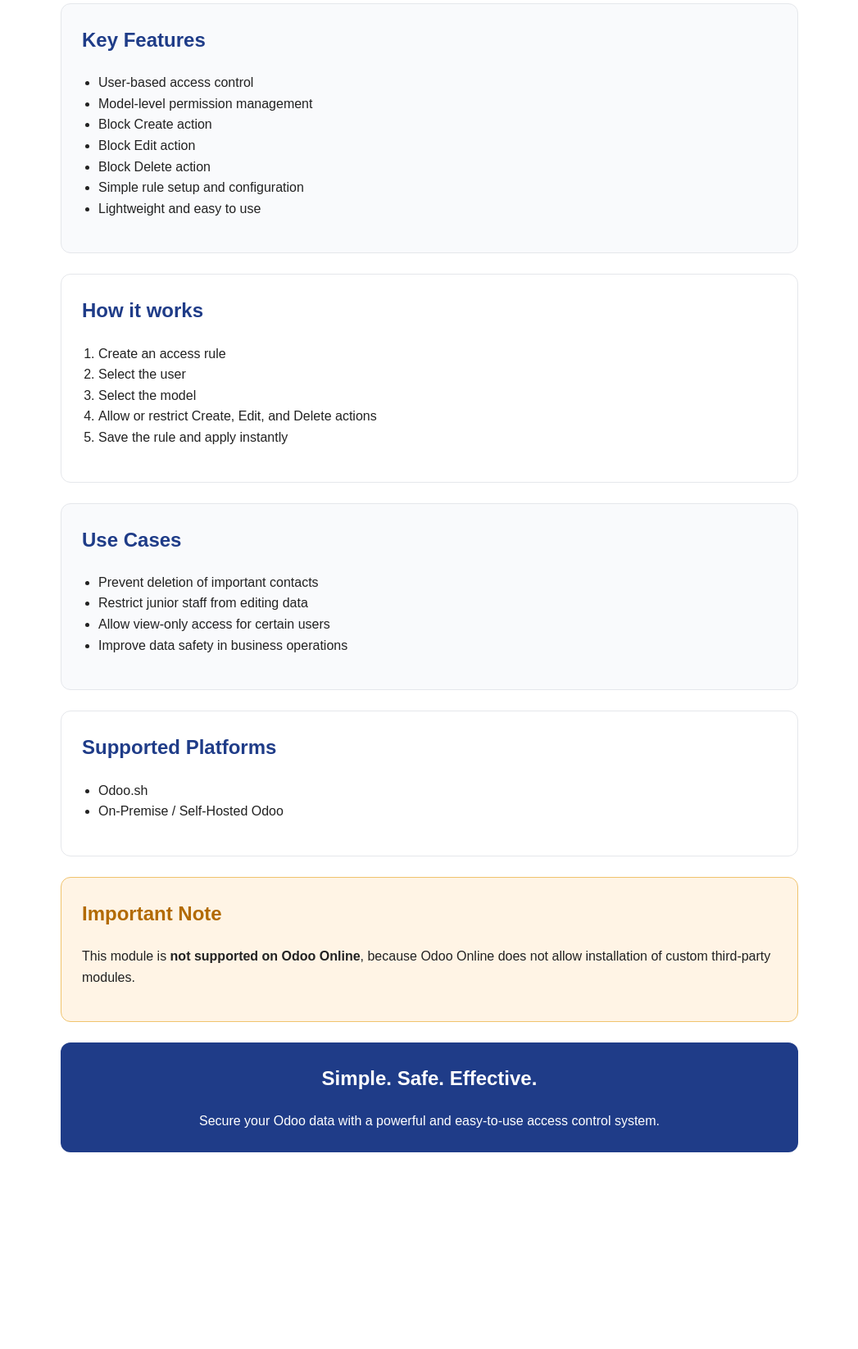
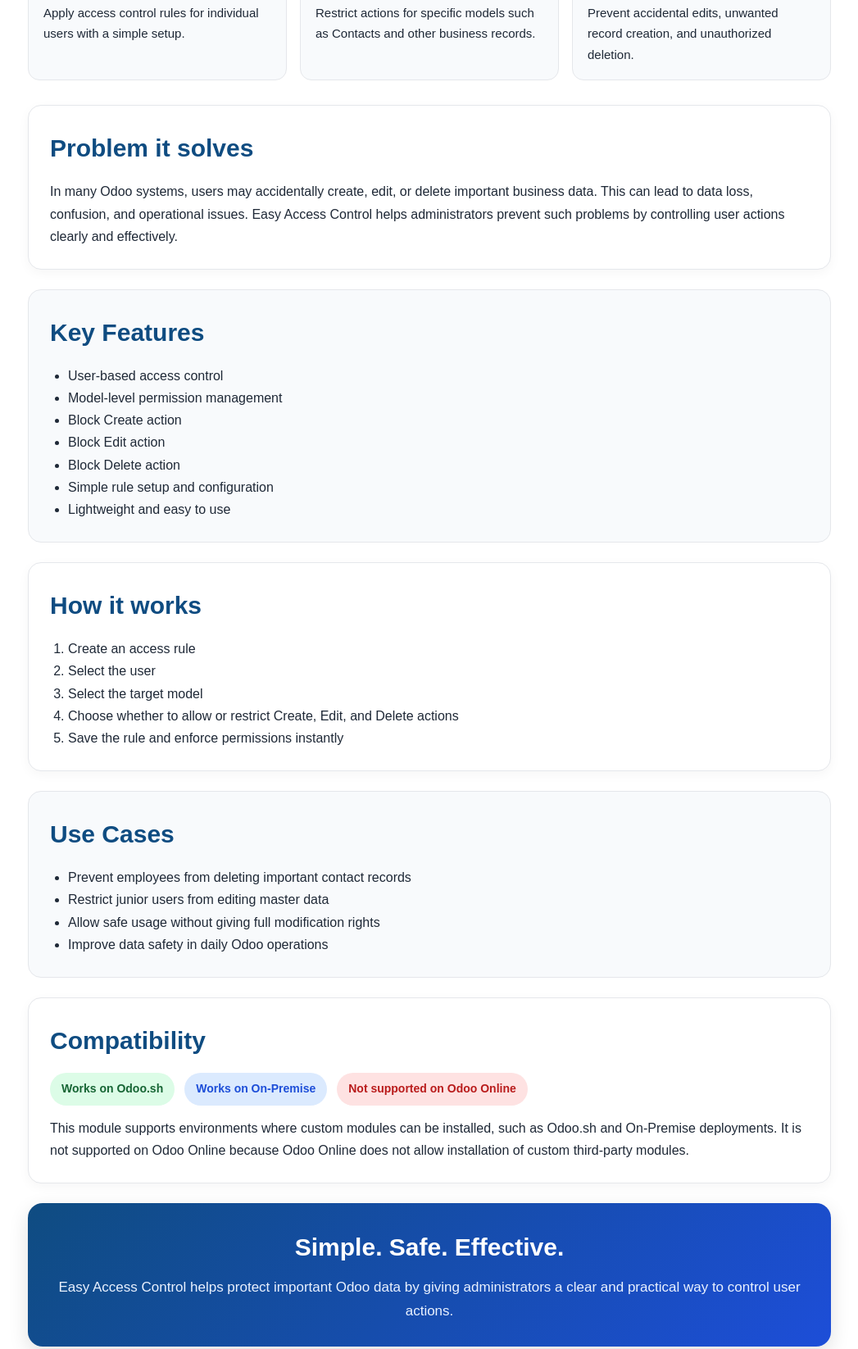
Before and after one commit to mailtomemohan9387/easy_access_control, a plain HTML site: page easy_access_control/static/description/index.html in a window 1280 px wide. Shown: the part 996-2642 px from the top of the page at 82% size, without its empty margins (116-1163 px from the left). Before the commit the page ends 2410 px from the top, so only its background shows below. Drawn offline with Linux system fonts and the light colour scheme.

Commit message:
Update index.html

```diff
--- a/easy_access_control/static/description/index.html
+++ b/easy_access_control/static/description/index.html
@@ -1,30 +1,52 @@
-<section style="max-width: 900px; margin: auto; font-family: Arial, sans-serif; color: #222; line-height: 1.6;">
+<section style="max-width: 980px; margin: 0 auto; font-family: Arial, sans-serif; color: #1f2937; line-height: 1.7; background: #ffffff;">
 
-    <div style="text-align: center; padding: 30px 20px; background: #f5f7fb; border-radius: 12px; margin-bottom: 25px;">
-        <h1 style="font-size: 34px; margin-bottom: 10px; color: #1f3c88;">Easy Access Control</h1>
-        <p style="font-size: 18px; margin: 0; color: #444;">
-            Control who can create, edit, or delete records in Odoo — easily and safely.
+    <!-- Hero -->
+    <div style="background: linear-gradient(135deg, #0f4c81, #2563eb); border-radius: 18px; padding: 28px 24px; margin: 20px 0 28px 0; box-shadow: 0 8px 24px rgba(0,0,0,0.12); color: #ffffff; text-align: center;">
+        <div style="margin-bottom: 18px;">
+            <img src="icon.png" alt="Easy Access Control Icon" style="width: 90px; height: 90px; border-radius: 18px; background: #ffffff; padding: 10px; box-shadow: 0 4px 14px rgba(0,0,0,0.18);" />
+        </div>
+        <h1 style="margin: 0; font-size: 36px; font-weight: 700; color: #ffffff;">Easy Access Control</h1>
+        <p style="margin: 12px auto 0 auto; max-width: 760px; font-size: 18px; color: #e5eefc;">
+            Control who can create, edit, or delete records in Odoo easily and safely.
         </p>
     </div>
 
-    <div style="text-align: center; margin-bottom: 30px;">
-        <img src="banner.png" alt="Easy Access Control Banner" style="max-width: 100%; border-radius: 10px; box-shadow: 0 4px 14px rgba(0,0,0,0.12);"/>
+    <!-- Banner -->
+    <div style="margin: 0 0 30px 0; text-align: center;">
+        <img src="banner.png" alt="Easy Access Control Banner"
+             style="width: 100%; max-width: 980px; border-radius: 18px; display: block; margin: 0 auto; box-shadow: 0 8px 24px rgba(0,0,0,0.15);" />
+    </div>
+
+    <!-- Highlights -->
+    <div style="display: flex; flex-wrap: wrap; gap: 16px; margin-bottom: 30px;">
+        <div style="flex: 1 1 220px; background: #f8fafc; border: 1px solid #e5e7eb; border-radius: 14px; padding: 18px;">
+            <h3 style="margin: 0 0 8px 0; color: #0f4c81;">User-Based Rules</h3>
+            <p style="margin: 0; font-size: 15px;">Apply access control rules for individual users with a simple setup.</p>
+        </div>
+        <div style="flex: 1 1 220px; background: #f8fafc; border: 1px solid #e5e7eb; border-radius: 14px; padding: 18px;">
+            <h3 style="margin: 0 0 8px 0; color: #0f4c81;">Model-Level Control</h3>
+            <p style="margin: 0; font-size: 15px;">Restrict actions for specific models such as Contacts and other business records.</p>
+        </div>
+        <div style="flex: 1 1 220px; background: #f8fafc; border: 1px solid #e5e7eb; border-radius: 14px; padding: 18px;">
+            <h3 style="margin: 0 0 8px 0; color: #0f4c81;">Safe Operations</h3>
+            <p style="margin: 0; font-size: 15px;">Prevent accidental edits, unwanted record creation, and unauthorized deletion.</p>
+        </div>
     </div>
 
     <!-- Problem -->
-    <div style="background: #ffffff; border: 1px solid #e5e7eb; border-radius: 12px; padding: 25px; margin-bottom: 25px;">
-        <h2 style="color: #1f3c88; margin-top: 0;">Problem it solves</h2>
-        <p>
+    <div style="background: #ffffff; border: 1px solid #e5e7eb; border-radius: 16px; padding: 26px; margin-bottom: 24px; box-shadow: 0 4px 14px rgba(0,0,0,0.04);">
+        <h2 style="margin-top: 0; margin-bottom: 14px; font-size: 30px; color: #0f4c81;">Problem it solves</h2>
+        <p style="margin: 0; font-size: 16px;">
             In many Odoo systems, users may accidentally create, edit, or delete important business data.
-            This can lead to data loss, confusion, and operational issues. Easy Access Control helps
-            administrators prevent such problems by controlling user actions.
+            This can lead to data loss, confusion, and operational issues.
+            Easy Access Control helps administrators prevent such problems by controlling user actions clearly and effectively.
         </p>
     </div>
 
     <!-- Features -->
-    <div style="background: #f9fafc; border: 1px solid #e5e7eb; border-radius: 12px; padding: 25px; margin-bottom: 25px;">
-        <h2 style="color: #1f3c88; margin-top: 0;">Key Features</h2>
-        <ul style="padding-left: 20px;">
+    <div style="background: #f8fafc; border: 1px solid #e5e7eb; border-radius: 16px; padding: 26px; margin-bottom: 24px;">
+        <h2 style="margin-top: 0; margin-bottom: 14px; font-size: 30px; color: #0f4c81;">Key Features</h2>
+        <ul style="margin: 0; padding-left: 22px; font-size: 16px;">
             <li>User-based access control</li>
             <li>Model-level permission management</li>
             <li>Block Create action</li>
@@ -36,51 +58,47 @@
     </div>
 
     <!-- How it works -->
-    <div style="background: #ffffff; border: 1px solid #e5e7eb; border-radius: 12px; padding: 25px; margin-bottom: 25px;">
-        <h2 style="color: #1f3c88; margin-top: 0;">How it works</h2>
-        <ol style="padding-left: 20px;">
+    <div style="background: #ffffff; border: 1px solid #e5e7eb; border-radius: 16px; padding: 26px; margin-bottom: 24px; box-shadow: 0 4px 14px rgba(0,0,0,0.04);">
+        <h2 style="margin-top: 0; margin-bottom: 14px; font-size: 30px; color: #0f4c81;">How it works</h2>
+        <ol style="margin: 0; padding-left: 22px; font-size: 16px;">
             <li>Create an access rule</li>
             <li>Select the user</li>
-            <li>Select the model</li>
-            <li>Allow or restrict Create, Edit, and Delete actions</li>
-            <li>Save the rule and apply instantly</li>
+            <li>Select the target model</li>
+            <li>Choose whether to allow or restrict Create, Edit, and Delete actions</li>
+            <li>Save the rule and enforce permissions instantly</li>
         </ol>
     </div>
 
-    <!-- Use Case -->
-    <div style="background: #f9fafc; border: 1px solid #e5e7eb; border-radius: 12px; padding: 25px; margin-bottom: 25px;">
-        <h2 style="color: #1f3c88; margin-top: 0;">Use Cases</h2>
-        <ul style="padding-left: 20px;">
-            <li>Prevent deletion of important contacts</li>
-            <li>Restrict junior staff from editing data</li>
-            <li>Allow view-only access for certain users</li>
-            <li>Improve data safety in business operations</li>
+    <!-- Use cases -->
+    <div style="background: #f8fafc; border: 1px solid #e5e7eb; border-radius: 16px; padding: 26px; margin-bottom: 24px;">
+        <h2 style="margin-top: 0; margin-bottom: 14px; font-size: 30px; color: #0f4c81;">Use Cases</h2>
+        <ul style="margin: 0; padding-left: 22px; font-size: 16px;">
+            <li>Prevent employees from deleting important contact records</li>
+            <li>Restrict junior users from editing master data</li>
+            <li>Allow safe usage without giving full modification rights</li>
+            <li>Improve data safety in daily Odoo operations</li>
         </ul>
     </div>
 
-    <!-- Supported -->
-    <div style="background: #ffffff; border: 1px solid #e5e7eb; border-radius: 12px; padding: 25px; margin-bottom: 25px;">
-        <h2 style="color: #1f3c88; margin-top: 0;">Supported Platforms</h2>
-        <ul style="padding-left: 20px;">
-            <li>Odoo.sh</li>
-            <li>On-Premise / Self-Hosted Odoo</li>
-        </ul>
-    </div>
-
-    <!-- Important Note -->
-    <div style="background: #fff4e5; border: 1px solid #f0c36d; border-radius: 12px; padding: 25px; margin-bottom: 25px;">
-        <h2 style="color: #b26a00; margin-top: 0;">Important Note</h2>
-        <p>
-            This module is <strong>not supported on Odoo Online</strong>,
-            because Odoo Online does not allow installation of custom third-party modules.
+    <!-- Compatibility -->
+    <div style="background: #ffffff; border: 1px solid #e5e7eb; border-radius: 16px; padding: 26px; margin-bottom: 24px; box-shadow: 0 4px 14px rgba(0,0,0,0.04);">
+        <h2 style="margin-top: 0; margin-bottom: 14px; font-size: 30px; color: #0f4c81;">Compatibility</h2>
+        <div style="display: flex; flex-wrap: wrap; gap: 12px; margin-bottom: 14px;">
+            <span style="background: #dcfce7; color: #166534; padding: 8px 14px; border-radius: 999px; font-size: 14px; font-weight: 600;">Works on Odoo.sh</span>
+            <span style="background: #dbeafe; color: #1d4ed8; padding: 8px 14px; border-radius: 999px; font-size: 14px; font-weight: 600;">Works on On-Premise</span>
+            <span style="background: #fee2e2; color: #b91c1c; padding: 8px 14px; border-radius: 999px; font-size: 14px; font-weight: 600;">Not supported on Odoo Online</span>
+        </div>
+        <p style="margin: 0; font-size: 16px;">
+            This module supports environments where custom modules can be installed, such as Odoo.sh and On-Premise deployments.
+            It is not supported on Odoo Online because Odoo Online does not allow installation of custom third-party modules.
         </p>
     </div>
 
-    <!-- Footer -->
-    <div style="text-align: center; background: #1f3c88; color: white; padding: 25px; border-radius: 12px;">
-        <h2 style="margin-top: 0;">Simple. Safe. Effective.</h2>
-        <p style="margin-bottom: 0;">
-            Secure your Odoo data with a powerful and easy-to-use access control system.
+    <!-- Closing -->
+    <div style="background: linear-gradient(135deg, #0f4c81, #1d4ed8); color: #ffffff; border-radius: 18px; padding: 28px 24px; text-align: center; margin-bottom: 20px; box-shadow: 0 8px 24px rgba(0,0,0,0.12);">
+        <h2 style="margin: 0 0 10px 0; color: #ffffff; font-size: 30px;">Simple. Safe. Effective.</h2>
+        <p style="margin: 0; font-size: 17px; color: #eaf2ff;">
+            Easy Access Control helps protect important Odoo data by giving administrators a clear and practical way to control user actions.
         </p>
     </div>
 
```
